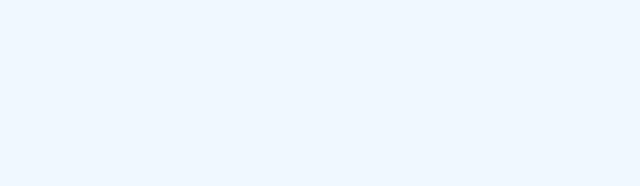
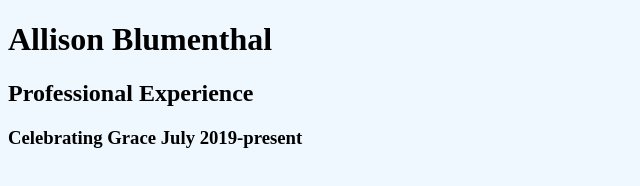
Before and after one commit to allison-blumenthal/LAB-HTML-Resume, a plain HTML site: page index.html in a window 1280 px wide. Shown: the whole page, without its empty margins (0-640 px from the left). Drawn offline with Linux system fonts and the light colour scheme.

Commit message:
setting up html resume basics

```diff
--- a/index.html
+++ b/index.html
@@ -8,6 +8,17 @@
   <link rel="stylesheet" href="main.css">
 </head>
 <body>
+  <main>
+    <header>
   <script src="main.js"></script>
+  <h1>Allison Blumenthal</h1>
+  <h2>Professional Experience</h2>
+  <h3>Celebrating Grace July 2019-present</h3>
+    <article></article>
+
+
+
+    </header>
+  </main>
 </body>
 </html>
```
